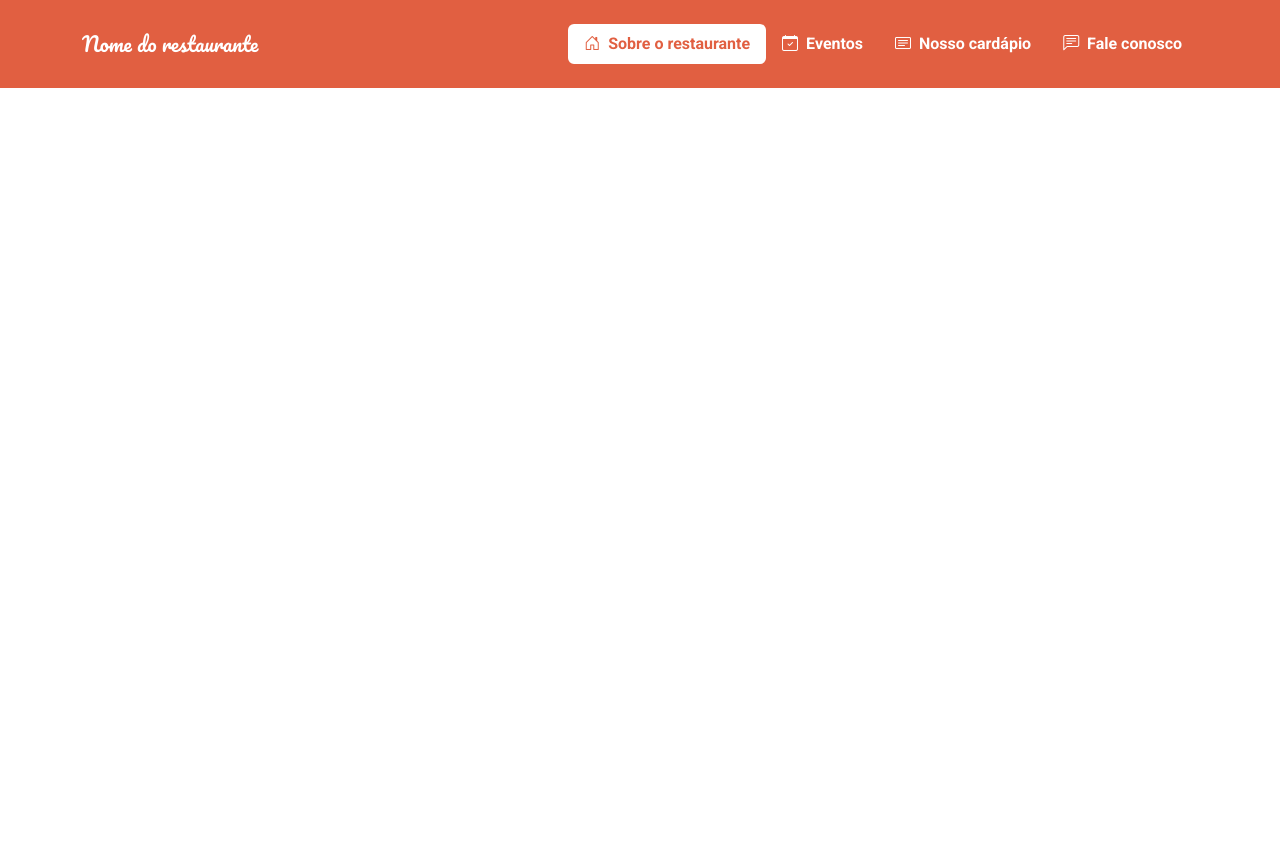
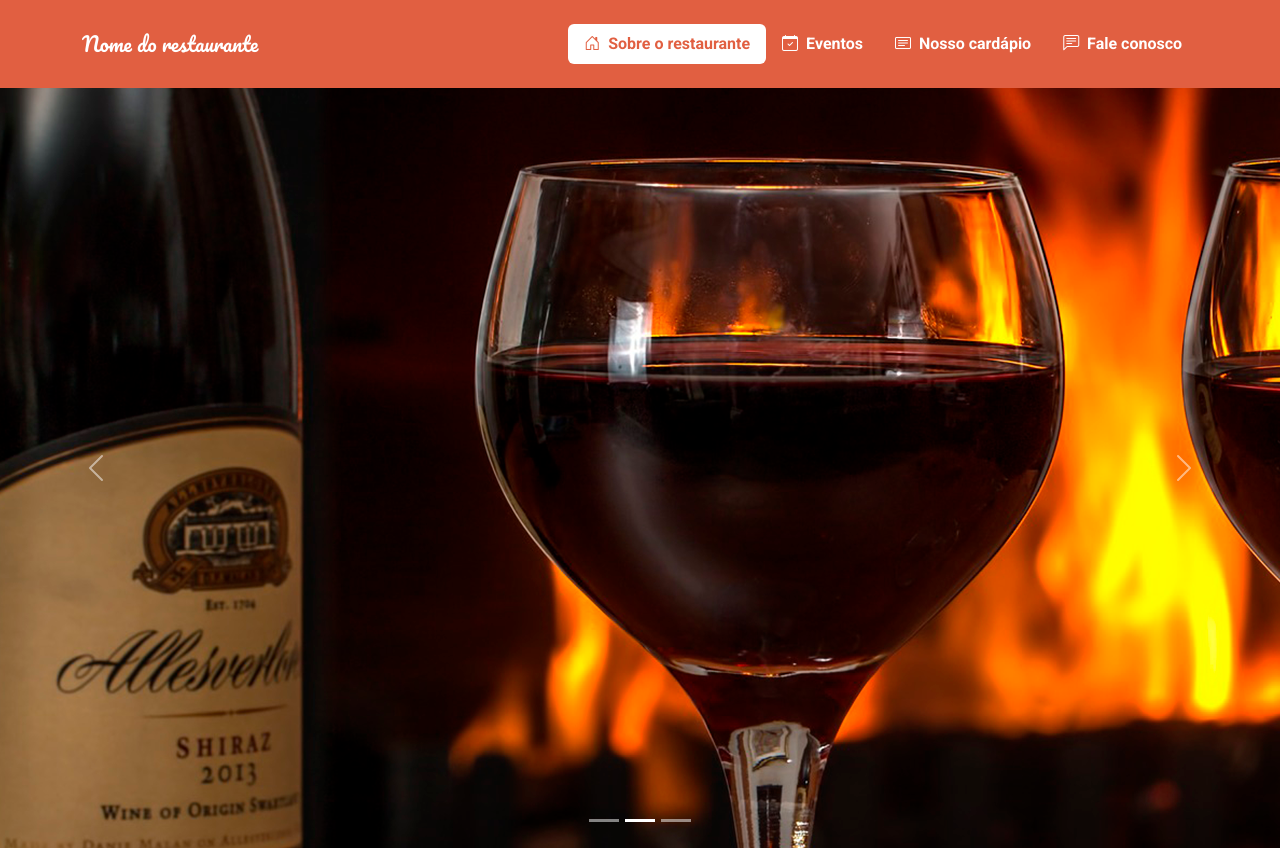
Before and after one commit to SilasFas/projeto-6-restaurant, a plain HTML site: page index.html in a window 1280 px wide. Before the commit the page ends 800 px from the top, so only its background shows below. Drawn offline with nearby package versions, Linux system fonts and the light colour scheme.

Commit message:
create image carousel

```diff
--- a/index.html
+++ b/index.html
@@ -19,11 +19,9 @@
     <header class="navbar navbar-expand-lg sticky-top p-4">
         <div class="container">
             <h1 class="navbar-brand m-0">Nome do restaurante</h1>
-
             <button class="navbar-toggler" type="button" data-bs-toggle="collapse" data-bs-target="#menu-navegacao">
                 <span class="navbar-toggler-icon"></span>
             </button>
-
             <nav class="navbar-collapse collapse justify-content-end" id="menu-navegacao">
                 <ul class="nav nav-pills d-block d-md-flex">
                     <li class="nav-item fw-bold">
@@ -54,6 +52,34 @@
             </nav>
         </div>
     </header>
+    <section id="sobre-o-restaurante">
+        <div class="carousel slide" data-bs-ride="carousel" id="carousel">
+            <div class="carousel-inner">
+                <div class="carousel-item active" data-bs-interval="3000">
+                    <img src="images/slides/slide1.png" alt="Foto do espaço interno do restaurante">
+                </div>
+                <div class="carousel-item" data-bs-interval="3000">
+                    <img src="images/slides/slide2.png" alt="Duas taças de vinho">
+                </div>
+                <div class="carousel-item" data-bs-interval="3000">
+                    <img src="images/slides/slide3.png" alt="Uma mesa com comida">
+                </div>
+            </div>
+
+            <button type="button" class="carousel-control-prev" data-bs-target="#carousel" data-bs-slide="prev">
+                <span class="carousel-control-prev-icon"></span>
+            </button>
+            <button type="button" class="carousel-control-next" data-bs-target="#carousel" data-bs-slide="next">
+                <span class="carousel-control-next-icon"></span>
+            </button>
+
+            <div class="carousel-indicators">
+                <button type="button" data-bs-target="#carousel" data-bs-slide-to="0" class="active"></button>
+                <button type="button" data-bs-target="#carousel" data-bs-slide-to="1"></button>
+                <button type="button" data-bs-target="#carousel" data-bs-slide-to="2"></button>
+            </div>
+        </div>
+    </section>
     <script src="https://cdn.jsdelivr.net/npm/bootstrap@5.3.2/dist/js/bootstrap.bundle.min.js
 "></script>
 </body>
```
